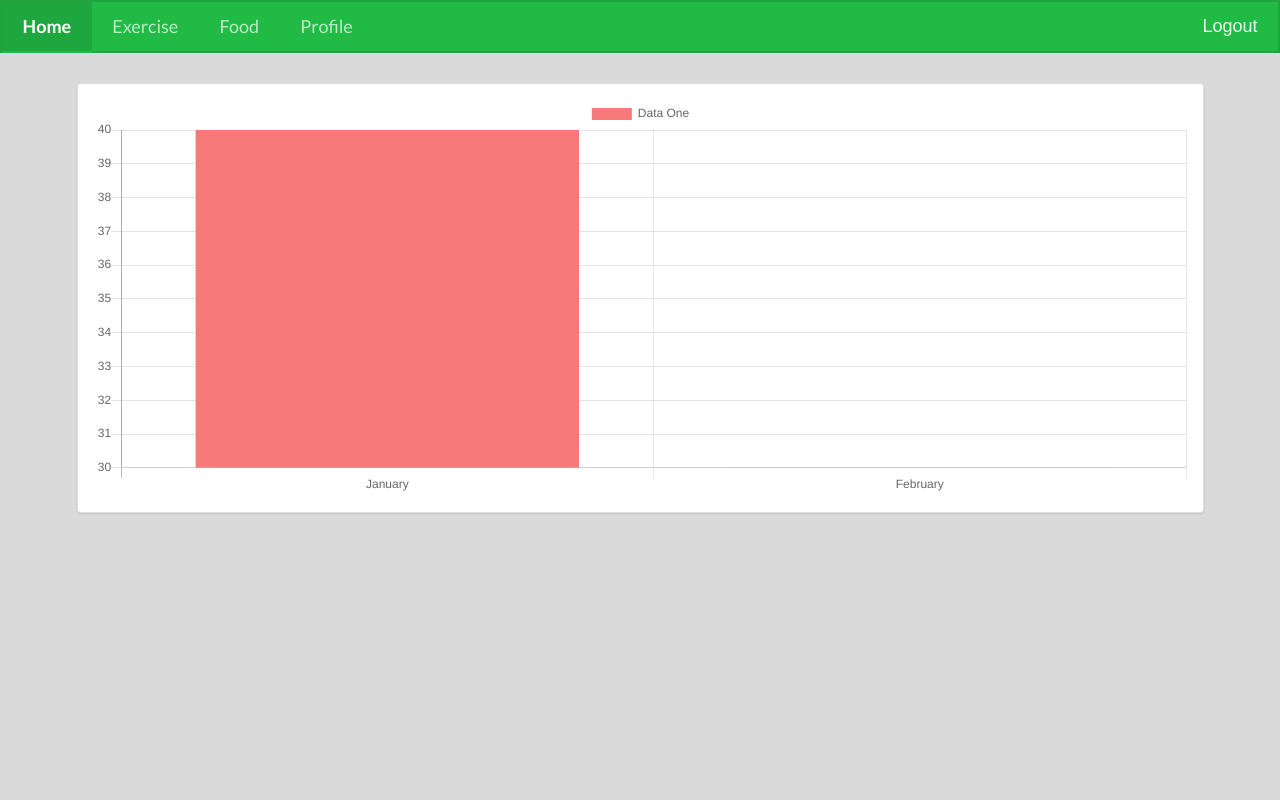
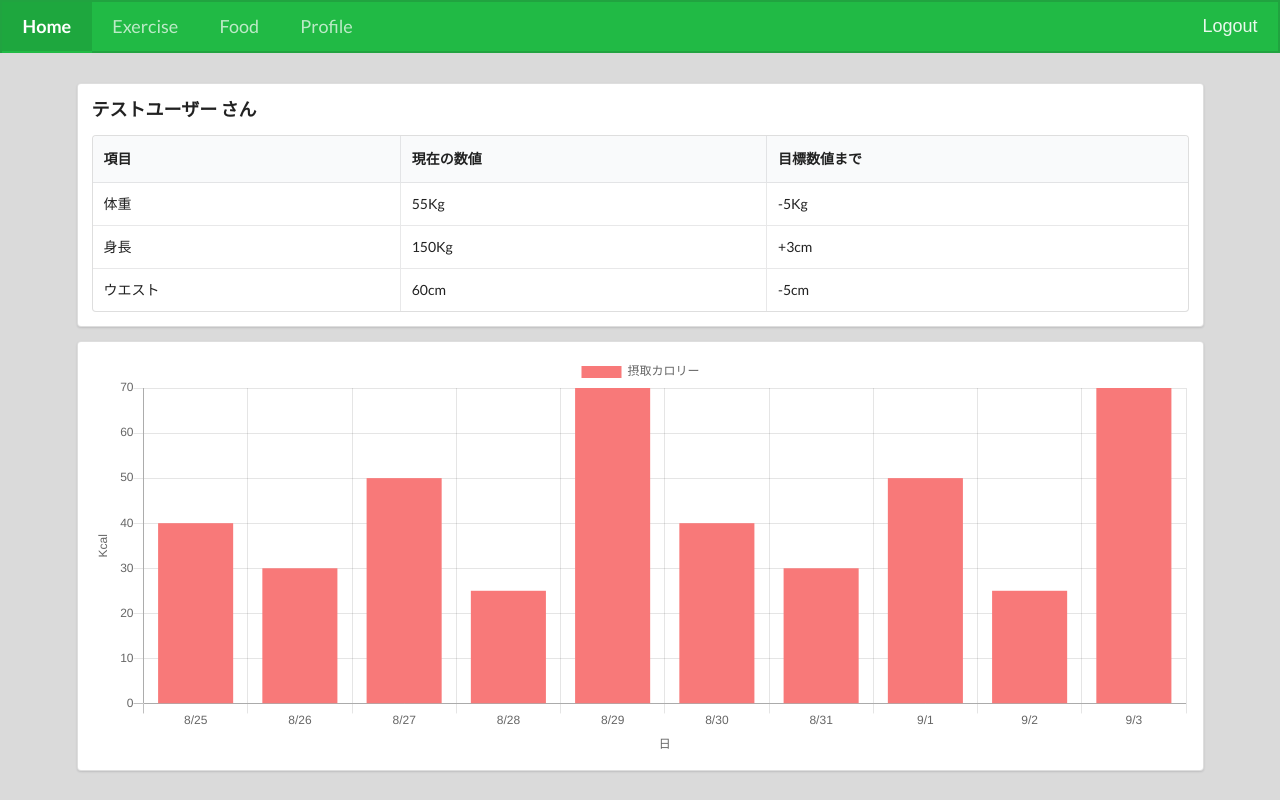
Before and after one commit to leesh0/mti-internship, a Vue app: page / in a window 1280 px wide. Built offline with nearby package versions, Linux system fonts and the light colour scheme; no server answers; sample sign-in values are in the browser's storage.

Commit message:
テーブルを追加

```diff
--- a/src/components/BarChart.vue.vue
+++ b/src/components/BarChart.vue.vue
@@ -5,18 +5,51 @@ export default {
   data() {
     return {
       chartdata: {
-        labels: ["January", "February"],
+        labels: [
+          "8/25",
+          "8/26",
+          "8/27",
+          "8/28",
+          "8/29",
+          "8/30",
+          "8/31",
+          "9/1",
+          "9/2",
+          "9/3",
+        ],
         datasets: [
           {
-            label: ["Data One"],
+            label: ["摂取カロリー"],
             backgroundColor: "#f87979",
-            data: [40, 30],
+            data: [40, 30, 50, 25, 70, 40, 30, 50, 25, 70],
           },
         ],
       },
       options: {
         responsive: true,
         maintainAspectRatio: false,
+        scales: {
+          xAxes: [
+            {
+              scaleLabel: {
+                display: true,
+                labelString: "日",
+              },
+            },
+          ],
+          yAxes: [
+            {
+              ticks: {
+                beginAtZero: true,
+                stepSize: 10,
+              },
+              scaleLabel: {
+                display: true,
+                labelString: "Kcal",
+              },
+            },
+          ],
+        },
       },
     };
   },
--- a/src/views/Home.vue
+++ b/src/views/Home.vue
@@ -3,6 +3,35 @@
     <Menu current="home"></Menu>
     <div class="ui main container">
       <!-- 基本的なコンテンツはここに記載する -->
+      <div class="ui segment">
+        <h3>テストユーザー さん</h3>
+        <table class="ui celled table">
+          <thead>
+            <tr>
+              <th>項目</th>
+              <th>現在の数値</th>
+              <th>目標数値まで</th>
+            </tr>
+          </thead>
+          <tbody>
+            <tr>
+              <td data-label="Name">体重</td>
+              <td data-label="Age">55Kg</td>
+              <td data-label="Job">-5Kg</td>
+            </tr>
+            <tr>
+              <td data-label="Name">身長</td>
+              <td data-label="Age">150Kg</td>
+              <td data-label="Job">+3cm</td>
+            </tr>
+            <tr>
+              <td data-label="Name">ウエスト</td>
+              <td data-label="Age">60cm</td>
+              <td data-label="Job">-5cm</td>
+            </tr>
+          </tbody>
+        </table>
+      </div>
       <div class="ui segment">
         <BarChart />
       </div>
```
